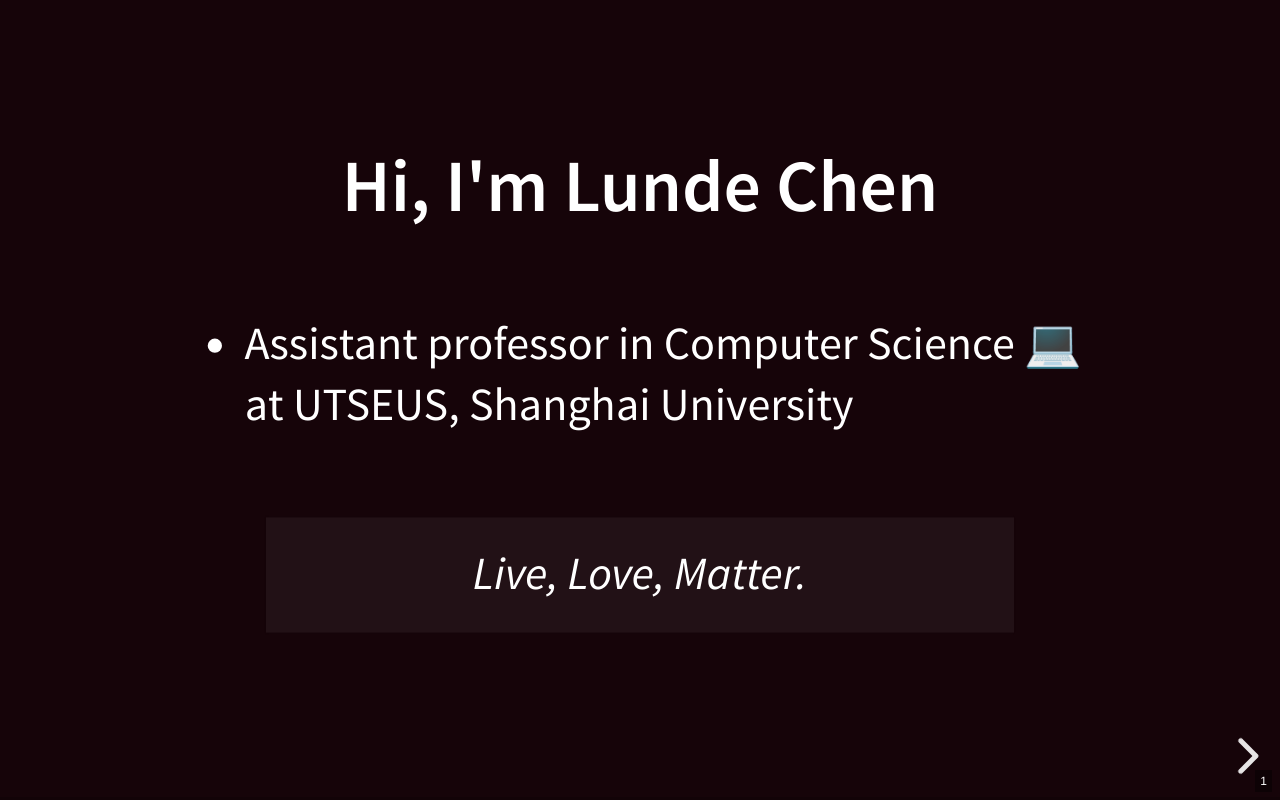
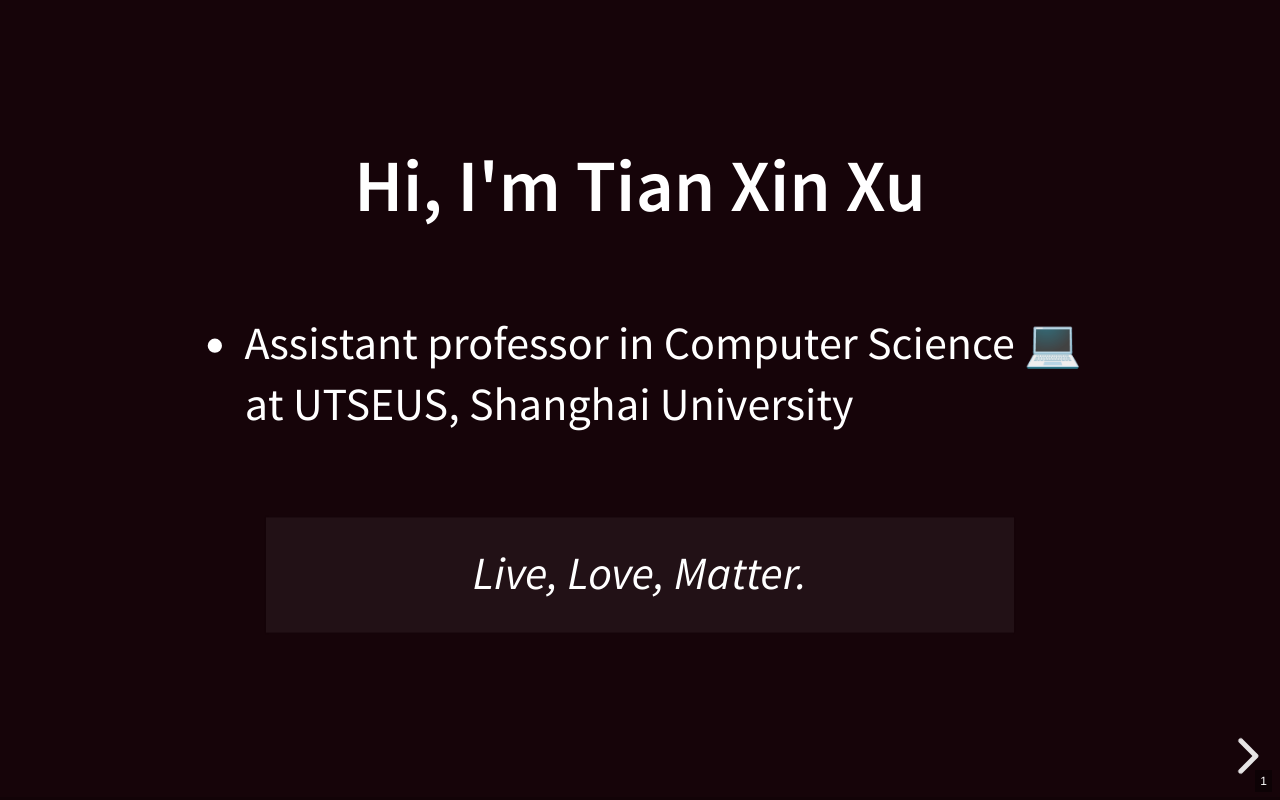
Before and after one commit to mrlatency/tianxinxu, a plain HTML site: page index.html in a window 1280 px wide. Drawn offline with nearby package versions, Linux system fonts and the light colour scheme.

Commit message:
first commit

```diff
--- a/index.html
+++ b/index.html
@@ -40,7 +40,7 @@
 <section data-markdown data-background-color="rgb(22, 4, 9)">
 <textarea data-template>
 
-## Hi, I'm Lunde Chen
+## Hi, I'm Tian Xin Xu
 
 <br>
 
```
